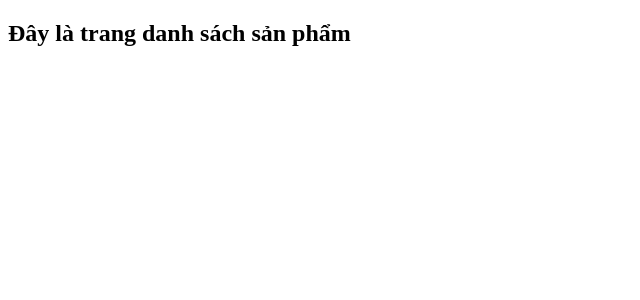
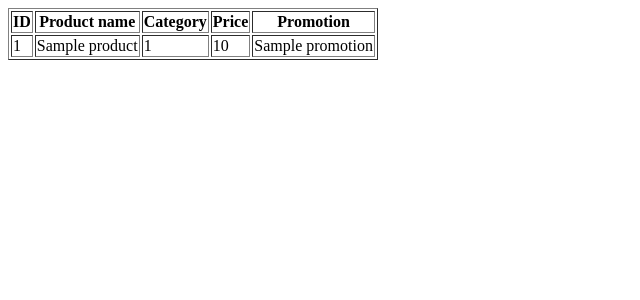
Before and after one commit to thienth32/WE17101-php2, a PHP site: template mvc/app/views/product/list.php in a window 1280 px wide. Shown: the top 300 px of the page, without its empty margins (0-640 px from the left). Run offline with PHP 8.4, Linux system fonts and the light colour scheme; the template is opened without the code that fills it: most values are stand-ins (such as "Sample title", 1, 10 or a date in 2020).

Commit message:
Update list.php

```diff
--- a/mvc/app/views/product/list.php
+++ b/mvc/app/views/product/list.php
@@ -1,13 +1,20 @@
-<!DOCTYPE html>
-<html lang="en">
-<head>
-    <meta charset="UTF-8">
-    <meta http-equiv="X-UA-Compatible" content="IE=edge">
-    <meta name="viewport" content="width=device-width, initial-scale=1.0">
-    <title>Danh sách sản phẩm</title>
-</head>
-<body>
-    <h2>Đây là trang danh sách sản phẩm</h2>
-
-</body>
-</html>
+<table border="1">
+    <thead>
+        <th>ID</th>
+        <th>Product name</th>
+        <th>Category</th>
+        <th>Price</th>
+        <th>Promotion</th>
+    </thead>
+    <tbody>
+        <?php foreach($products as $p):?>
+            <tr>
+                <td><?= $p->id ?></td>
+                <td><?= $p->name ?></td>
+                <td><?= $p->category_id ?></td>
+                <td><?= $p->price ?></td>
+                <td><?= $p->promotion ?></td>
+            </tr>
+        <?php endforeach ?>
+    </tbody>
+</table>
```
